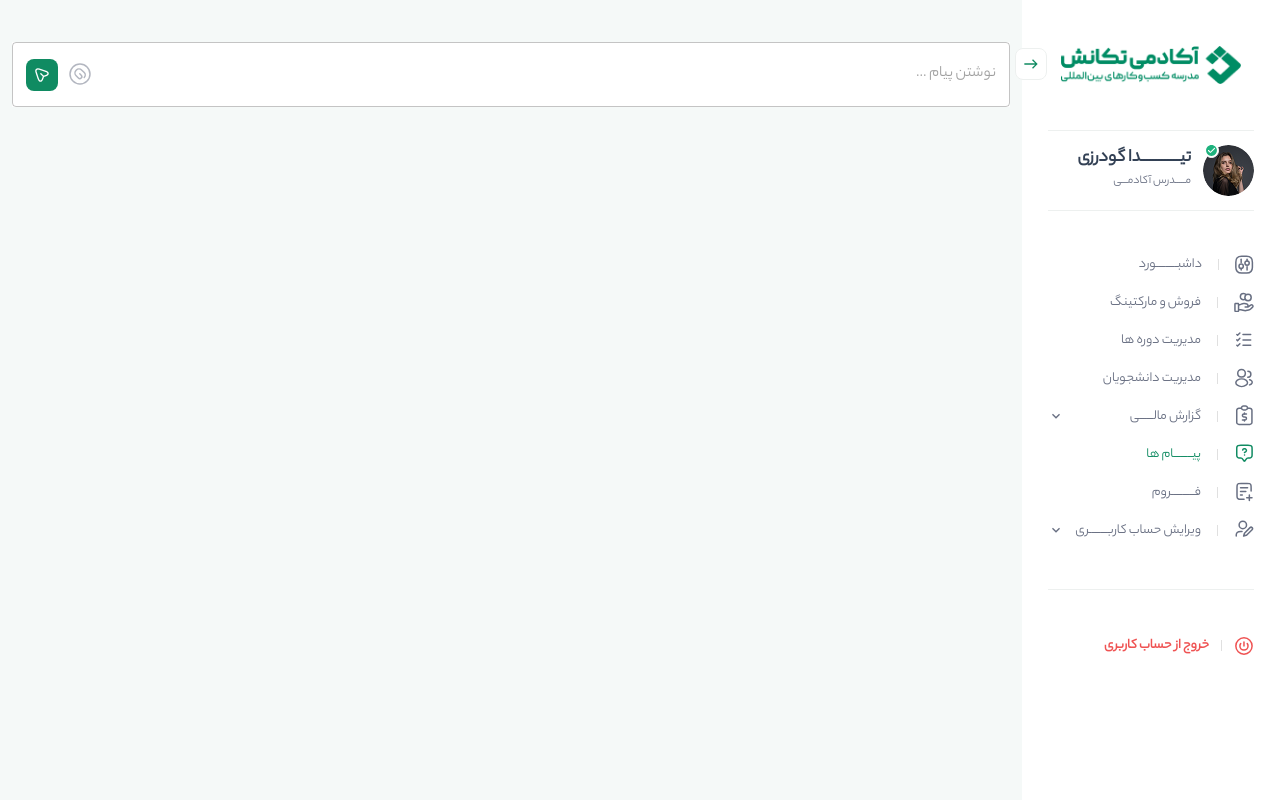
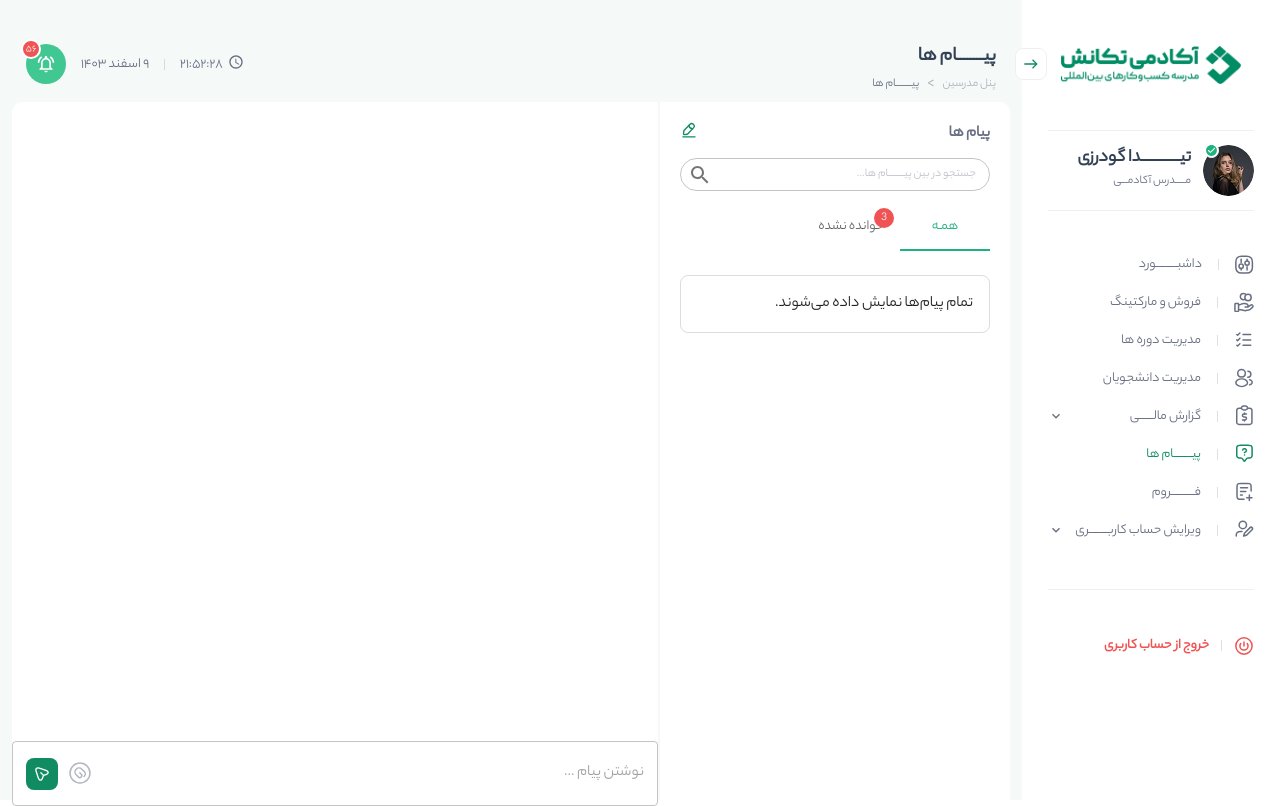
Before and after one commit to etekanesh/front-teacher-panel, a React (Vite) app: page /messages in a window 1280 px wide. Built offline with nearby package versions, Linux system fonts and the light colour scheme.

Commit message:
init layout chats

```diff
--- /dev/null
+++ b/src/components/messages/AllMessages.tsx
@@ -0,0 +1,68 @@
+import React, { useState } from "react";
+import { Tabs, Tab, Badge, Box, Typography } from "@mui/material";
+
+import theme from "theme";
+import { EditTwoIcons, SearchInput } from "uiKit";
+
+export const AllMessages: React.FC = () => {
+    const [activeTab, setActiveTab] = useState(0);
+
+    return (
+        <Box
+            bgcolor={"white"}
+            padding={"20px"}
+            display={"flex"}
+            flexDirection={"column"}
+            gap={"12px"}
+            borderRadius={"0 10px 0 0"}
+            maxWidth={350}
+            width={"100%"}
+        >
+            <Box display={"flex"} justifyContent={"space-between"}>
+                <Typography
+                    color={theme?.palette.grey[600]}
+                    fontSize={16}
+                    fontWeight={700}
+                >
+                    پیام ها
+                </Typography>
+                <EditTwoIcons
+                    width={18}
+                    height={18}
+                    color={theme.palette.primary[600]}
+                />
+            </Box>
+            <SearchInput placeholderText="جستجو در بین پیــــــــام ها..." />
+            <Box sx={{ width: "100%", maxWidth: 400 }}>
+                {/* Tabs */}
+                <Tabs
+                    value={activeTab}
+                    onChange={(_, newValue) => setActiveTab(newValue)}
+                >
+                    <Tab label="همـه" />
+                    <Tab
+                        label={
+                            <Badge badgeContent={"3"} color="error">
+                                خوانده نشده
+                            </Badge>
+                        }
+                    />
+                </Tabs>
+
+                {/* Tab Content */}
+                <Box sx={{ mt: 3, p: 2, border: "1px solid #ddd", borderRadius: 2 }}>
+                    {activeTab === 0 && (
+                        <Typography variant="body1">
+                            تمام پیام‌ها نمایش داده می‌شوند.
+                        </Typography>
+                    )}
+                    {activeTab === 1 && (
+                        <Typography variant="body1">
+                            این پیام‌ها خوانده نشده‌اند.
+                        </Typography>
+                    )}
+                </Box>
+            </Box>
+        </Box>
+    );
+};
--- a/src/components/messages/ChatTextInput.tsx
+++ b/src/components/messages/ChatTextInput.tsx
@@ -32,7 +32,6 @@ export const ChatTextInput: React.FC<{
 
     console.log("selectedFile :>> ", selectedFile);
     return (
-        <>
         <TextField
             fullWidth
             variant="outlined"
@@ -40,7 +39,7 @@ export const ChatTextInput: React.FC<{
             value={message}
             multiline
             maxRows={5}
-                sx={{ bgcolor: "white" }}
+            sx={{ bgcolor: "white", position: "absolute", bottom: 0 }}
             onChange={(e) => setMessage(e.target.value)}
             onKeyPress={handleKeyPress}
             InputProps={{
@@ -54,7 +53,11 @@ export const ChatTextInput: React.FC<{
                                 onChange={handleFileChange}
                             />
                             <label htmlFor="file-input">
-                                    <IconButton component="span" color="primary" sx={{ padding: "0" }}>
+                                <IconButton
+                                    component="span"
+                                    color="primary"
+                                    sx={{ padding: "0" }}
+                                >
                                     <AttachCircleIcons />
                                 </IconButton>
                             </label>
@@ -69,7 +72,7 @@ export const ChatTextInput: React.FC<{
                                     justifyContent: "center",
                                     alignItems: "center",
                                     borderRadius: "8px",
-                                        padding: 0
+                                    padding: 0,
                                 }}
                                 onClick={handleSendMessage}
                             >
@@ -84,6 +87,5 @@ export const ChatTextInput: React.FC<{
                 ),
             }}
         />
-        </>
     );
 };
--- a/src/components/messages/index.ts
+++ b/src/components/messages/index.ts
@@ -1 +1,2 @@
 export * from "./ChatTextInput";
+export * from "./AllMessages";
--- a/src/pages/Messages/Messages.pages.tsx
+++ b/src/pages/Messages/Messages.pages.tsx
@@ -1,12 +1,42 @@
 import React from "react";
 import { Box } from "@mui/material";
 
-import { ChatTextInput } from "components/messages";
+import { BreadCrumbsModel } from "types";
+import theme from "theme";
+import { ChatTextInput, AllMessages } from "components";
+import { HeaderLayout } from "layouts";
 
 export const MessagesPage: React.FC = () => {
+    const breadcrumbData: BreadCrumbsModel[] = [
+        {
+            title: "پیــــــــام ها",
+            link: "/messages",
+            id: "0",
+            color: theme.palette.grey[600],
+            active: true,
+        },
+    ];
+
     return (
-        <Box>
-            <ChatTextInput />
+        <Box gap={"16px"} display={"flex"} flexDirection={"column"}>
+            <HeaderLayout title="پیــــــــام ها" breadcrumb={breadcrumbData} />
+            <Box display={"flex"} gap={"2px"}>
+                <AllMessages />
+                <Box
+                    bgcolor={"white"}
+                    height={"88vh"}
+                    borderRadius={"10px 0px 0 0"}
+                    position={"relative"}
+                    width={"100%"}
+                    overflow={"hidden"}
+                >
+                    <ChatTextInput
+                        onSendMessage={function (message: string): void {
+                            console.log(message);
+                        }}
+                    />
+                </Box>
+            </Box>
         </Box>
     );
 };
--- a/src/uiKit/SearchInput.tsx
+++ b/src/uiKit/SearchInput.tsx
@@ -4,11 +4,15 @@ import SearchIcon from "@mui/icons-material/Search";
 
 import theme from "theme";
 
-export const SearchInput: React.FC = () => {
+type Props = {
+  placeholderText: string;
+};
+
+export const SearchInput: React.FC<Props> = ({ placeholderText }) => {
   return (
     <TextField
       variant="outlined"
-      placeholder="جستجو در بین دانشجـــــــو ..."
+      placeholder={placeholderText}
       //   value={value}
       onChange={(e) => console.log(e)}
       fullWidth
--- /dev/null
+++ b/src/uiKit/icons/edit-two.icons.tsx
@@ -0,0 +1,41 @@
+import { IconProps } from "types";
+
+export const EditTwoIcons = (props: IconProps) => {
+    const { className, width, height, viewBox, color } = props;
+
+    return (
+        <svg
+            xmlns="http://www.w3.org/2000/svg"
+            viewBox={viewBox ? viewBox : "0 0 20 20"}
+            width={width ? width : "20px"}
+            height={height ? height : "20px"}
+            className={className ? className : ""}
+            fill={"none"}
+        >
+            <path
+                d="M10.8895 2.70016L4.73203 9.21766C4.49953 9.46516 4.27453 9.95266 4.22953 10.2902L3.95203 12.7202C3.85453 13.5977 4.48453 14.1977 5.35453 14.0477L7.76953 13.6352C8.10703 13.5752 8.57953 13.3277 8.81203 13.0727L14.9695 6.55516C16.0345 5.43016 16.5145 4.14766 14.857 2.58016C13.207 1.02766 11.9545 1.57516 10.8895 2.70016Z"
+                stroke={color ? color : "#108B62"}
+                stroke-width="1.5"
+                stroke-miterlimit="10"
+                stroke-linecap="round"
+                stroke-linejoin="round"
+            />
+            <path
+                d="M9.86157 3.78735C10.1841 5.85735 11.8641 7.43985 13.9491 7.64985"
+                stroke={color ? color : "#108B62"}
+                stroke-width="1.5"
+                stroke-miterlimit="10"
+                stroke-linecap="round"
+                stroke-linejoin="round"
+            />
+            <path
+                d="M3.19427 16.5H16.6943"
+                stroke={color ? color : "#108B62"}
+                stroke-width="1.5"
+                stroke-miterlimit="10"
+                stroke-linecap="round"
+                stroke-linejoin="round"
+            />
+        </svg>
+    );
+};
--- a/src/uiKit/icons/index.ts
+++ b/src/uiKit/icons/index.ts
@@ -12,3 +12,4 @@ export * from "./cardCoin.icons";
 export * from "./profileTick.icons";
 export * from "./send-two.icons";
 export * from "./attach-circle.icons";
+export * from "./edit-two.icons";
```
Lines whose indentation alone changed are shown as unchanged.
